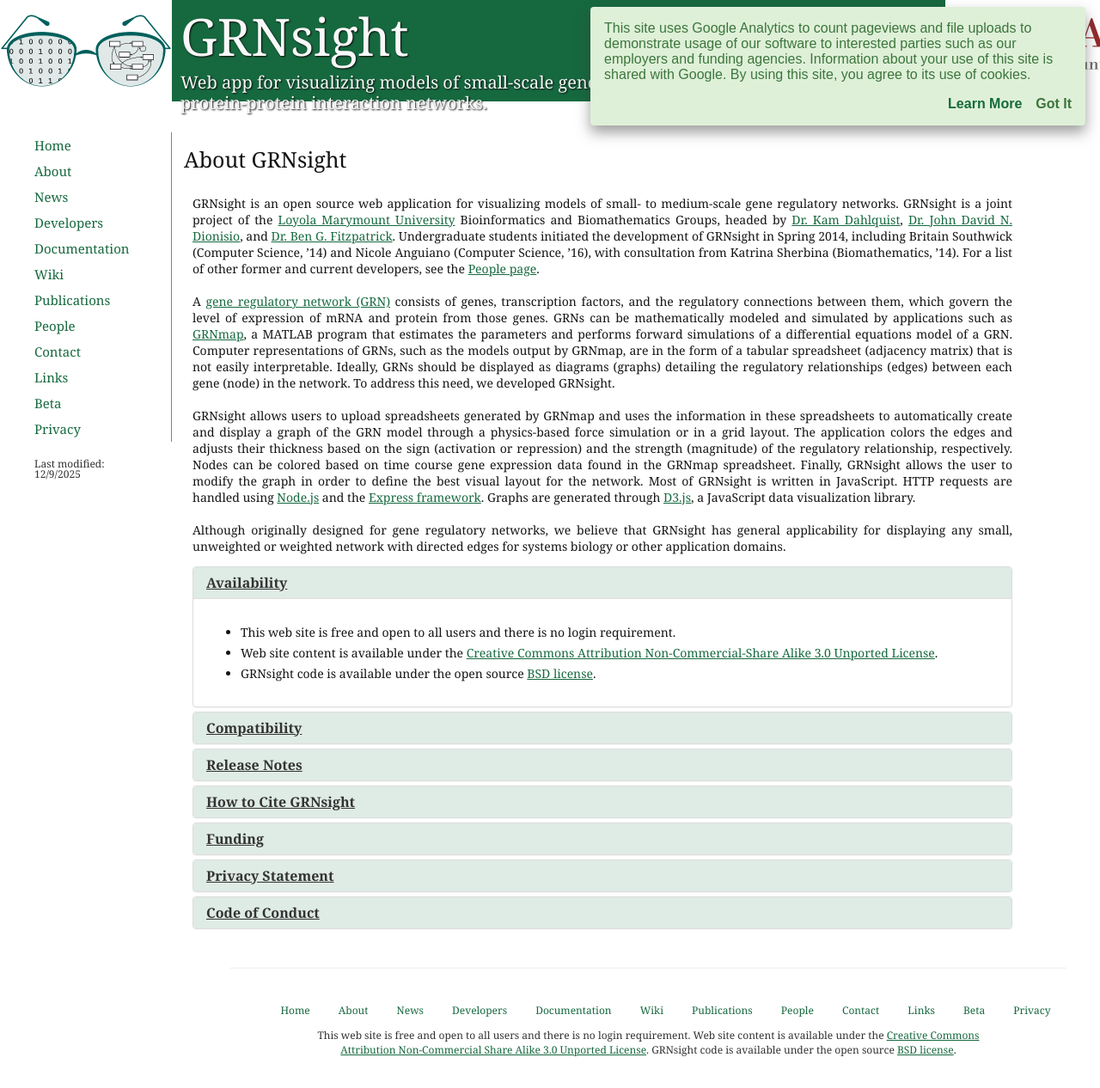
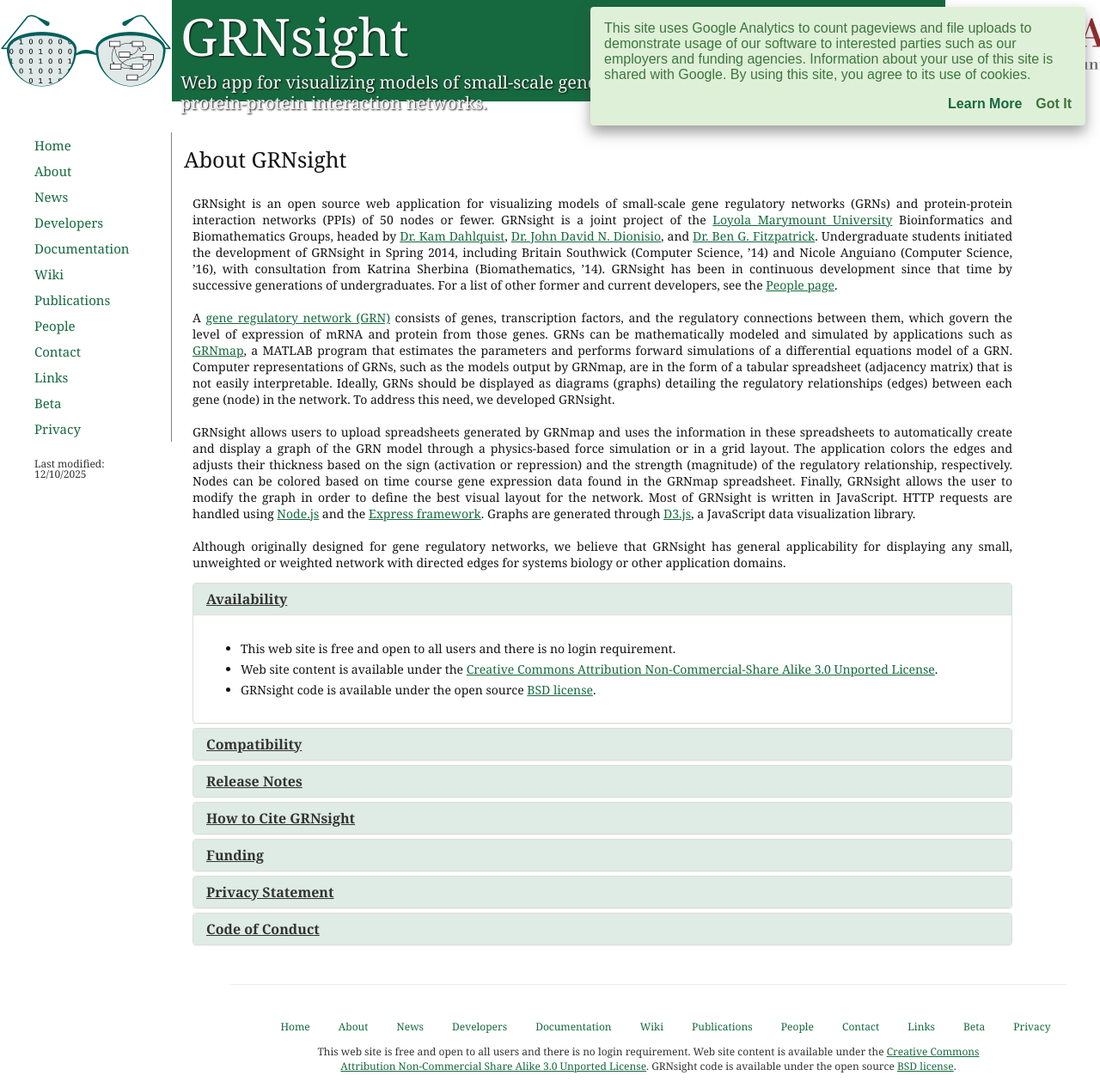
Before and after one commit to dondi/GRNsight, a Jekyll site: the page built from about.html, in a window 1280 px wide. Shown: the whole page at 86% size. Built offline with Jekyll 4.4.1, drawn with Linux system fonts in a browser that asks for light colours; nearby versions of some CDN libraries.

Commit message:
Revise first paragraph to include PPI
Updated the description of the GRNsight web app to include protein-protein interaction networks and revised the modified date.

```diff
--- a/about.html
+++ b/about.html
@@ -1,14 +1,14 @@
 ---
 layout: default
 title: About
-modified: 12/9/2025
+modified: 12/10/2025
 description: >-
-    About the GRNsight gene regulatory network visualization web app: availability, compatibility, release notes, funding, privacy statement.
+    About the GRNsight gene regulatory network and protein-protein interaction visualization web app: availability, compatibility, release notes, funding, privacy statement.
 ---
             <p id="pageTitle">About GRNsight</p>
             <div id="pageContent">
                 <p>
-                    GRNsight is an open source web application for visualizing models of small- to medium-scale gene regulatory networks. GRNsight is a joint project of the <a href="http://www.lmu.edu/" target="_blank">Loyola Marymount University</a> Bioinformatics and Biomathematics Groups, headed by <a href="http://myweb.lmu.edu/kdahlqui/index.htm" target="_blank">Dr. Kam Dahlquist</a>, <a href="http://myweb.lmu.edu/dondi/" target="_blank">Dr. John David N. Dionisio</a>, and <a href="http://myweb.lmu.edu/bfitzpatrick/" target="_blank">Dr. Ben G. Fitzpatrick</a>.  Undergraduate students initiated the development of GRNsight in Spring 2014, including Britain Southwick (Computer Science, ’14) and Nicole Anguiano (Computer Science, ’16), with consultation from Katrina Sherbina (Biomathematics, ’14).  For a list of other former and current developers, see the <a href="http://dondi.github.io/GRNsight/people.html">People page</a>.
+                    GRNsight is an open source web application for visualizing models of small-scale gene regulatory networks (GRNs) and protein-protein interaction networks (PPIs) of 50 nodes or fewer. GRNsight is a joint project of the <a href="http://www.lmu.edu/" target="_blank">Loyola Marymount University</a> Bioinformatics and Biomathematics Groups, headed by <a href="http://myweb.lmu.edu/kdahlqui/index.htm" target="_blank">Dr. Kam Dahlquist</a>, <a href="http://myweb.lmu.edu/dondi/" target="_blank">Dr. John David N. Dionisio</a>, and <a href="http://myweb.lmu.edu/bfitzpatrick/" target="_blank">Dr. Ben G. Fitzpatrick</a>.  Undergraduate students initiated the development of GRNsight in Spring 2014, including Britain Southwick (Computer Science, ’14) and Nicole Anguiano (Computer Science, ’16), with consultation from Katrina Sherbina (Biomathematics, ’14).  GRNsight has been in continuous development since that time by successive generations of undergraduates. For a list of other former and current developers, see the <a href="http://dondi.github.io/GRNsight/people.html">People page</a>.
                     <br><br>
                     A <a href="http://en.wikipedia.org/wiki/Gene_regulatory_network" target="_blank">gene regulatory network (GRN)</a> consists of genes, transcription factors, and the regulatory connections between them, which govern the level of expression of mRNA and protein from those genes. GRNs can be mathematically modeled and simulated by applications such as <a href = "http://kdahlquist.github.io/GRNmap/index.html" target = "blank">GRNmap</a>, a MATLAB program that estimates the parameters and performs forward simulations of a differential equations model of a GRN. Computer representations of GRNs, such as the models output by GRNmap, are in the form of a tabular spreadsheet (adjacency matrix) that is not easily interpretable. Ideally, GRNs should be displayed as diagrams (graphs) detailing the regulatory relationships (edges) between each gene (node) in the network. To address this need, we developed GRNsight.
                     <br><br>
```
